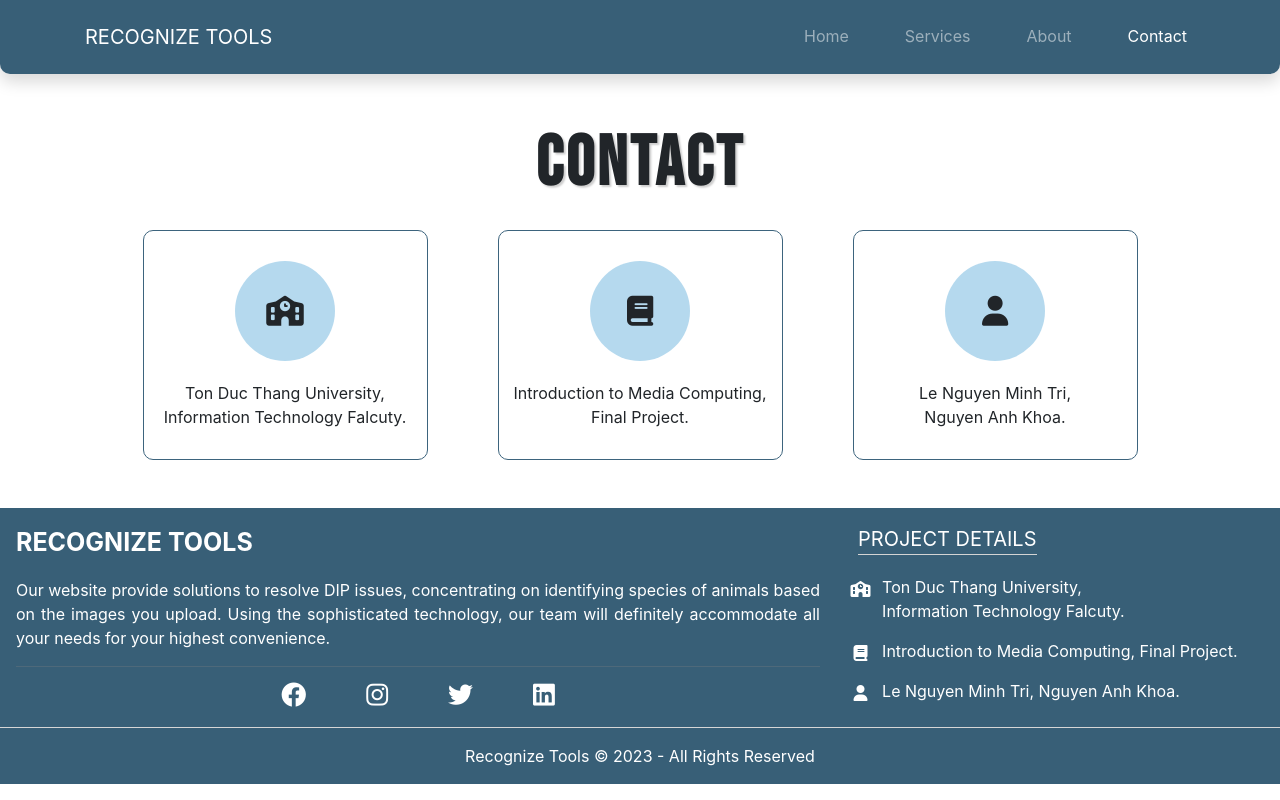
After one commit to Trish0302/media-computing, a Django app: page /contact/ in a window 1280 px wide. The commit adds this page. Run offline with Django 4.2, Linux system fonts and the light colour scheme.

Commit message:
UI modifications

```diff
--- a/app/static/app/script.js
+++ b/app/static/app/script.js
@@ -1,8 +1,21 @@
+const currentTab = window.location.href.split("/")[3];
+const navLinkElement = $(".nav-link");
+
+if (currentTab === "") {
+    $(navLinkElement[0]).addClass("active");
+} else {
+    navLinkElement.each((index, element) => {
+        if (element.text.toLowerCase() === currentTab) {
+            $(element).addClass("active");
+        }
+    });
+}
+
 $('input[type="file"]').change(() => {
-    $('button[type="submit"]').click()
-})
+    $('button[type="submit"]').click();
+});
 
-currentService = $('button[type="submit"]').data("id")
+currentService = $('button[type="submit"]').data("id");
 
 if (currentService !== "") {
     document.querySelector("#" + currentService).scrollIntoView();
--- a/app/static/app/style.css
+++ b/app/static/app/style.css
@@ -1,9 +1,29 @@
-@import url('https://fonts.googleapis.com/css2?family=Bebas+Neue&display=swap');
-
-/* navbar */
+@import url("https://fonts.googleapis.com/css2?family=Bebas+Neue&family=Poppins:wght@300&display=swap");
 
 nav {
     border-radius: 0 0 10px 10px !important;
+}
+
+.nav-link {
+    position: relative;
+}
+
+.nav-link::after {
+    content: "";
+    display: block;
+    width: 0;
+    height: 2px;
+    background: rgb(214, 211, 211);
+    transition: linear 0.15s;
+}
+
+.nav-link:hover::after {
+    width: 100%;
+}
+
+::placeholder {
+    color: rgba(255, 255, 255, 0.678) !important;
+    font-size: 13px;
 }
 
 /* home */
@@ -12,7 +32,7 @@ nav {
     text-transform: uppercase;
     font-size: 55px;
     line-height: 70px;
-    font-family: 'Bebas Neue', cursive;
+    font-family: "Bebas Neue", cursive;
 }
 
 #content {
@@ -22,6 +42,7 @@ nav {
     text-indent: 30px;
     border-top: 1px solid rgba(128, 128, 128, 0.281);
     border-bottom: 1px solid rgba(128, 128, 128, 0.281);
+    font-family: "Poppins", sans-serif;
 }
 
 .card {
@@ -35,12 +56,7 @@ nav {
     justify-content: center;
     background-position: center;
     align-items: center;
-    transition: linear 0.3s;
     text-transform: uppercase;
-}
-
-.card:hover {
-    transform: translateY(-10px);
 }
 
 .card h1 {
@@ -50,9 +66,10 @@ nav {
     text-shadow: 2px 2px rgba(229, 226, 226, 0.5);
     text-align: center;
     font-weight: bold;
-    border-bottom: 3px solid rgb(255, 255, 255);
     padding-bottom: 3px;
     width: 100%;
+    line-height: 50px;
+    background-color: #5b9bc256;
 }
 
 #card-1 {
@@ -63,11 +80,106 @@ nav {
     background-image: url("card-2.png");
 }
 
-.card button {
+a.card-button {
     background-color: #5b9ac2;
     box-shadow: 5px 5px 5px rgba(0, 0, 0, 0.5);
-    padding: 10px 20px;
-    text-shadow: 5px 5px 5px rgba(0, 0, 0, 0.3);
+    padding: 20px 40px;
+    transition: linear 0.3s;
+    font-weight: bold;
+}
+
+a.card-button:hover {
+    transform: translateY(-10px);
+}
+
+/* about us */
+.info-card {
+    width: 90%;
+    height: auto;
+    box-shadow: 5px 5px 0px rgba(0, 0, 0, 0.1);
+    transition: linear 0.4s;
+}
+
+.info-card:hover {
+    background-color: rgba(224, 224, 224, 0.603);
+}
+
+.card-img-top {
+    width: 200px !important;
+    height: 200px !important;
+    border-radius: 100% !important;
+    overflow: hidden;
+}
+
+.card-title {
+    font-size: 25px;
+    text-align: center;
+    font-weight: bold;
+}
+
+.card-text {
+    letter-spacing: 1.5px;
+}
+
+.media-links {
+    display: flex;
+    justify-content: center;
+    border-top: 1px solid rgba(128, 128, 128, 0.301);
+    padding-top: 10px;
+}
+
+.media-links a {
+    padding: 0 15px;
+    color: #7a858b;
+    font-size: 20px;
+}
+
+.media-links a:hover {
+    color: #0191eb;
+}
+
+/* contact */
+
+.contact-content {
+    gap: 30px;
+}
+
+.contact-item {
+    border: 1px solid #3d647d;
+    display: flex;
+    align-items: center;
+    flex-direction: column;
+    border-radius: 10px;
+    padding: 30px 10px !important;
+    margin: 0 20px;
+    transition: 0.3s linear;
+}
+
+.contact-item:hover {
+    background-color: #7cbae11c;
+    box-shadow: 3px 2px 2px rgb(156, 156, 156);
+}
+
+.contact-item-text {
+    text-align: center;
+    margin-top: 20px;
+}
+
+.contact-item-icon {
+    text-align: center;
+    display: inline-block;
+    width: 100px;
+    height: 100px;
+    border-radius: 100%;
+    position: relative;
+    background-color: #70b5df84;
+}
+
+.contact-item-icon i {
+    font-size: 30px;
+    position: absolute;
+    top: 50%;
+    transform: translateY(-50%) translateX(-50%);
 }
 
 /* footer */
@@ -92,7 +204,7 @@ footer {
 .category h1 {
     font-size: 70px;
     font-weight: bold;
-    font-family: 'Bebas Neue', cursive;
+    font-family: "Bebas Neue", cursive;
     letter-spacing: 3px;
     word-spacing: 5px;
     text-shadow: 2px 2px 2px rgba(0, 0, 0, 0.2);
@@ -107,7 +219,7 @@ footer {
 .card-detail-row .upload-box h2 {
     font-size: 50px;
     color: #2a343a;
-    font-family: 'Bebas Neue', cursive;
+    font-family: "Bebas Neue", cursive;
 }
 
 .image {
@@ -216,7 +328,11 @@ footer {
 }
 
 @media screen and (max-width: 992px) {
-  .nav-item a {
-    padding-left: 10px !important;
-  }
+    .nav-item a {
+        padding-left: 10px !important;
+    }
+
+    .upload-box {
+        margin-bottom: 15px;
+    }
 }
--- a/app/templates/app/includes/footer.html
+++ b/app/templates/app/includes/footer.html
@@ -5,8 +5,11 @@
                 <p id="company-info-title" class="pt-3">Recognize Tools</p>
                 <div class="row-contact-content mt-2 mr-2">
                     <div>
-                        Lorem ipsum dolor sit amet consectetur adipisicing elit. Explicabo maxime nam expedita rem modi a sunt? Esse repellat doloribus impedit neque eveniet dolores nihil, aspernatur vitae! Similique facilis cum accusamus.
-                        Lorem ipsum dolor, sit amet consectetur adipisicing elit. Temporibus amet unde quidem assumenda consequatur repudiandae at adipisci beatae mollitia officiis vero suscipit, ipsam
+                        Our website provide solutions to resolve DIP issues,
+                        concentrating on identifying species of animals based on
+                        the images you upload. Using the sophisticated
+                        technology, our team will definitely accommodate all
+                        your needs for your highest convenience.
                     </div>
 
                     <div class="media-links media-links-footer mt-3">
@@ -26,49 +29,43 @@
                             <i class="fab fa-linkedin"></i>
                         </a>
                     </div>
-
                 </div>
             </div>
             <div class="col-lg-4 col-md-12">
-                <p id="contact-info-title" class="pt-3 mb-1">Contact info</p>
+                <p id="contact-info-title" class="pt-3 mb-1">PROJECT DETAILS</p>
                 <div class="row row-contact-content mt-3">
                     <div class="col-1 p-0">
-                        <i class="fas fa-map-marker-alt"></i>
+                        <i class="fa-solid fa-school"></i>
                     </div>
                     <div class="col-11 pl-0">
                         <p>
-                            19 Nguyen Huu Tho Street, Tan Phong Ward, District 7, Ho Chi Minh City
+                            Ton Duc Thang University, <br />Information
+                            Technology Falcuty.
                         </p>
                     </div>
                 </div>
 
                 <div class="row row-contact-content">
                     <div class="col-1 p-0">
-                        <i class="fas fa-phone-alt"></i>
+                        <i class="fa-solid fa-book"></i>
                     </div>
                     <div class="col-11 pl-0">
-                        <p>
-                            +8497377212<br>
-                            +8497377221
-                        </p>
+                        <p>Introduction to Media Computing, Final Project.</p>
                     </div>
                 </div>
 
                 <div class="row row-contact-content">
                     <div class="col-1 p-0">
-                        <i class="far fa-envelope"></i>
+                        <i class="fa-solid fa-user"></i>
                     </div>
                     <div class="col-11 pl-0">
-                        <p>
-                            recognizetools@gmail.com
-                        </p>
+                        <p>Le Nguyen Minh Tri, Nguyen Anh Khoa.</p>
                     </div>
                 </div>
-
             </div>
         </div>
         <div id="copyright" class="pb-3">
-            Recognize Tools &copy; 2021 - All Rights Reserved
+            Recognize Tools &copy; 2023 - All Rights Reserved
         </div>
     </div>
 </footer>
--- a/app/templates/app/includes/header.html
+++ b/app/templates/app/includes/header.html
@@ -1,24 +1,43 @@
-<nav class="navbar navbar-expand-lg navbar-dark shadow mb-5 py-3" style="background-color: #385f77;">
+<nav
+    class="navbar navbar-expand-lg navbar-dark shadow mb-5 py-3"
+    style="background-color: #385f77"
+>
     <div class="container">
-        <a class="navbar-brand" href="#">RECOGNIZE TOOLS</a>
+        <a class="navbar-brand" href="{% url 'app:home' %}">RECOGNIZE TOOLS</a>
 
-    <button class="navbar-toggler" type="button" data-toggle="collapse" data-target="#navbarSupportedContent" aria-controls="navbarSupportedContent" aria-expanded="false" aria-label="Toggle navigation">
+        <button
+            class="navbar-toggler"
+            type="button"
+            data-toggle="collapse"
+            data-target="#navbarSupportedContent"
+            aria-controls="navbarSupportedContent"
+            aria-expanded="false"
+            aria-label="Toggle navigation"
+        >
             <span class="navbar-toggler-icon"></span>
         </button>
 
         <div class="collapse navbar-collapse" id="navbarSupportedContent">
             <ul class="navbar-nav ml-auto">
-            <li class="nav-item active">
-                <a class="nav-link pl-5" href="{% url 'app:home' %}">Home<span class="sr-only">(current)</span></a>
+                <li class="nav-item">
+                    <a class="nav-link pl-5" href="{% url 'app:home' %}"
+                        >Home</a
+                    >
                 </li>
                 <li class="nav-item">
-                <a class="nav-link pl-5" href="{% url 'app:services' %}">Services</a>
+                    <a class="nav-link pl-5" href="{% url 'app:services' %}"
+                        >Services</a
+                    >
                 </li>
                 <li class="nav-item">
-                <a class="nav-link pl-5" href="#">About</a>
+                    <a class="nav-link pl-5" href="{% url 'app:about' %}"
+                        >About</a
+                    >
                 </li>
                 <li class="nav-item">
-                <a class="nav-link pl-5" href="#">Contact</a>
+                    <a class="nav-link pl-5" href="{% url 'app:contact' %}"
+                        >Contact</a
+                    >
                 </li>
             </ul>
         </div>
--- /dev/null
+++ b/app/templates/app/pages/contact.html
@@ -0,0 +1,36 @@
+{% extends 'app/layouts/base.html' %} {% block content %}
+<div class="mb-5 contact-wrapper">
+    <div class="row category mb-3">
+        <h1>CONTACT</h1>
+    </div>
+    <div class="row contact-content justify-content-center">
+        <div class="col-md-12 col-lg-3 contact-item">
+            <div class="contact-item-icon">
+                <i class="fa-solid fa-school"></i>
+            </div>
+            <div class="contact-item-text">
+                Ton Duc Thang University, <br />
+                Information Technology Falcuty.
+            </div>
+        </div>
+        <div class="col-md-12 col-lg-3 contact-item">
+            <div class="contact-item-icon">
+                <i class="fa-solid fa-book"></i>
+            </div>
+            <div class="contact-item-text">
+                Introduction to Media Computing, <br />
+                Final Project.
+            </div>
+        </div>
+        <div class="col-md-12 col-lg-3 contact-item">
+            <div class="contact-item-icon">
+                <i class="fa-solid fa-user"></i>
+            </div>
+            <div class="contact-item-text">
+                Le Nguyen Minh Tri, <br />
+                Nguyen Anh Khoa.
+            </div>
+        </div>
+    </div>
+</div>
+{% endblock content %}
--- a/app/urls.py
+++ b/app/urls.py
@@ -6,4 +6,6 @@ app_name = 'app'
 urlpatterns = [
     path('', views.home, name='home'),
     path('services/', views.services, name='services'),
+    path('about/', views.about, name='about'),
+    path('contact/', views.contact, name='contact'),
 ]
--- a/app/views.py
+++ b/app/views.py
@@ -38,3 +38,9 @@ def services(request):
         context['result'] = result
 
     return render(request, 'app/pages/services.html', context)
+
+def about(request):
+    return render(request, 'app/pages/about.html')
+
+def contact(request):
+    return render(request, 'app/pages/contact.html')
```
Also changed, not shown: app/templates/app/pages/about.html (added, +67 -0 lines), app/templates/app/pages/home.html (+17 -15 lines), app/templates/app/pages/services.html (+22 -38 lines), 1 other file. Lines whose indentation alone changed are shown as unchanged.
